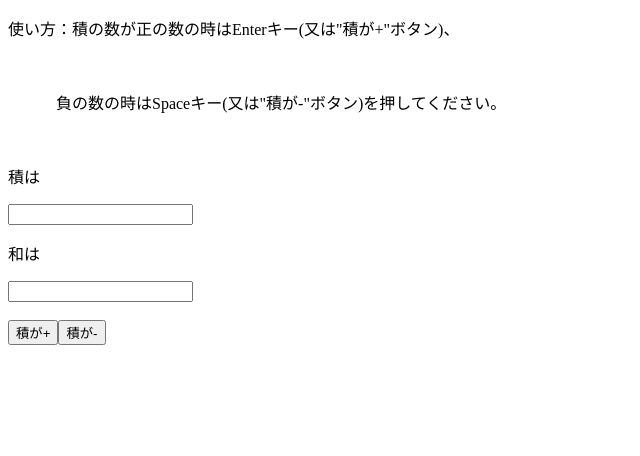
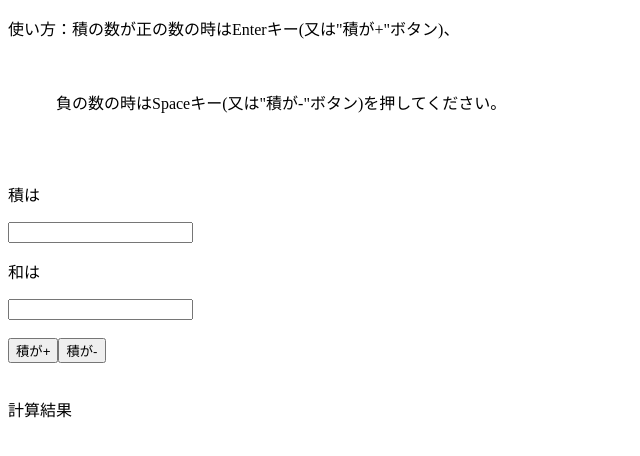
Before and after one commit to yo4shi4to107/insuubunkai, a plain HTML site: page index.html in a window 1280 px wide. Shown: the whole page, without its empty margins (0-640 px from the left). Drawn offline with Linux system fonts and the light colour scheme.

Commit message:
Update index.html

```diff
--- a/index.html
+++ b/index.html
@@ -9,11 +9,14 @@
     <br>
     <p>&nbsp;&nbsp;&nbsp;&nbsp;&nbsp;&nbsp;&nbsp;&nbsp;&nbsp;&nbsp;&nbsp;&nbsp;負の数の時はSpaceキー(又は"積が-"ボタン)を押してください。</p>
     <br>
+    <br>
     <p>積は</p><input type="number" id="seki">
     <p>和は</p><input type="number" id="wa">
     <br>
     <br><input type="button" value="積が+" onclick="keisan()" /><input type="button" value="積が-" onclick="keisan2()" />
     <br>
+    <br>
+    <p>計算結果</p>
     <br><div id="la"></div>
     <script>
       function keisan() {
```
